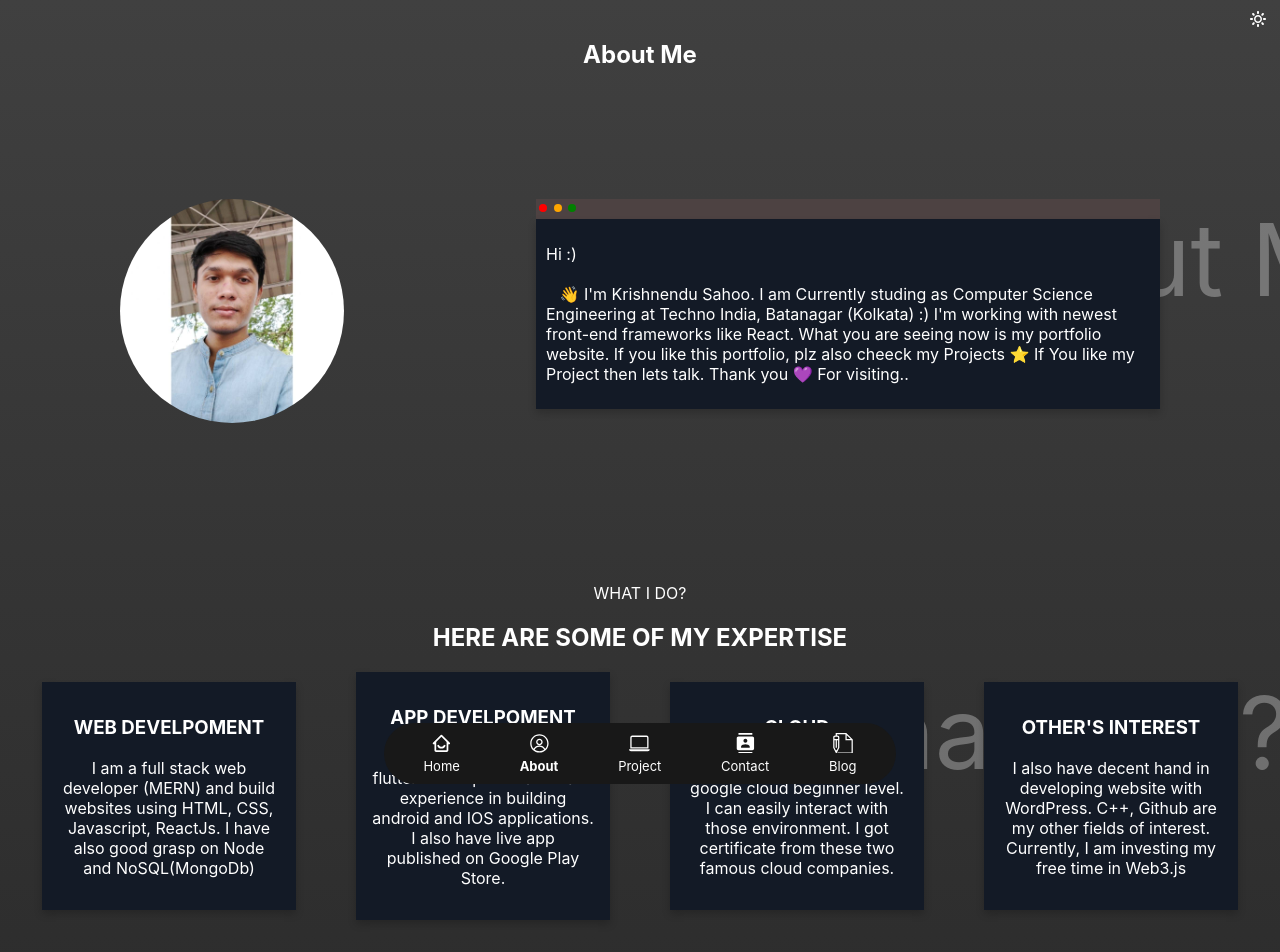
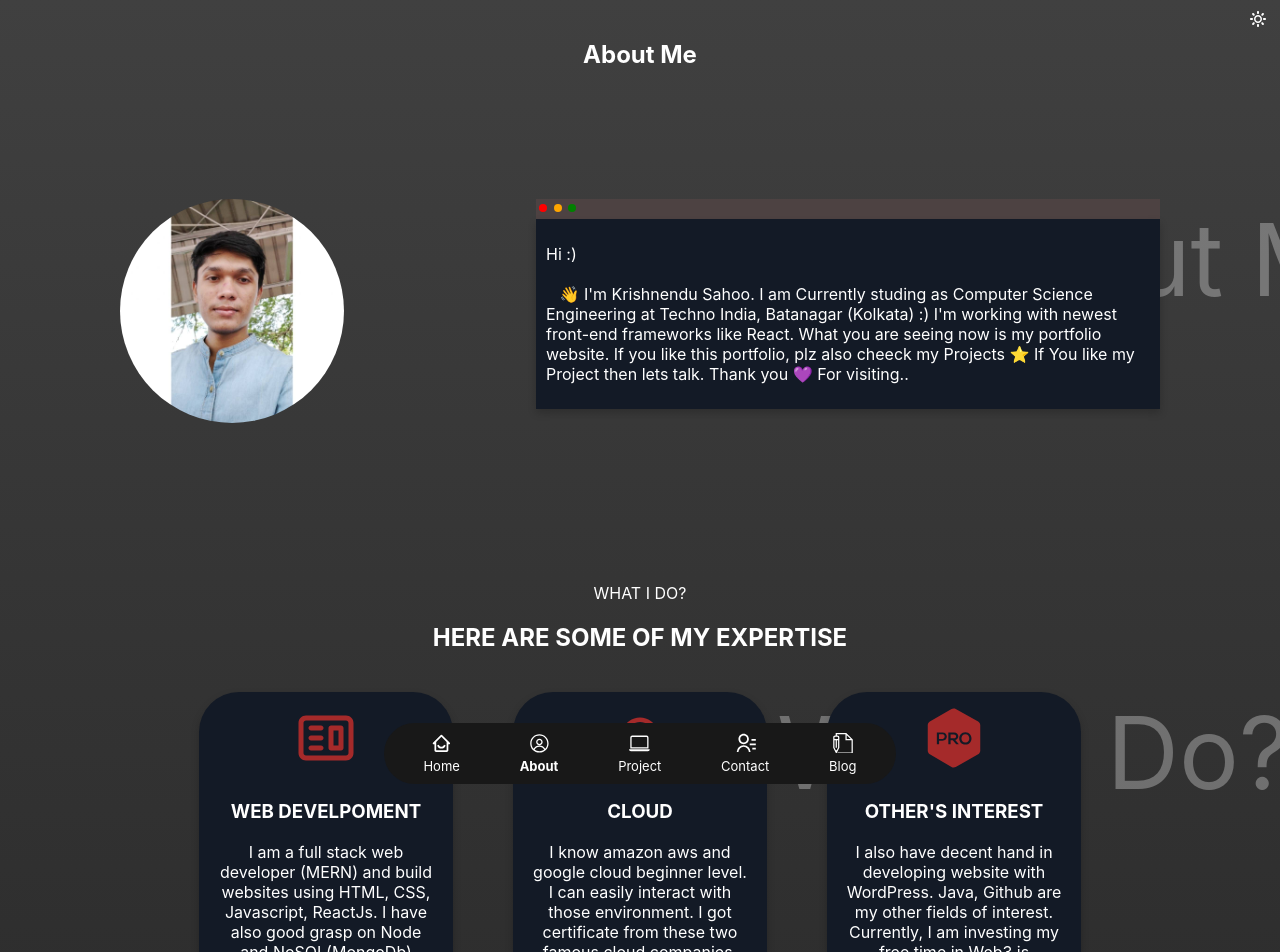
Before and after one commit to iKrishnendu/portfolio, a React (Create React App) app: page /about in a window 1280 px wide. Shown: the top 952 px of the page. Built offline with nearby package versions, Linux system fonts and the light colour scheme; a web font is replaced by a local one.

Commit message:
add some extra design

```diff
--- a/src/components/ContactMe.css
+++ b/src/components/ContactMe.css
@@ -12,10 +12,11 @@
 
 .Social-contact-me-component > div {
   background-color: #f1f1f1;
-  width: 50px;
+  width: 45px;
+  height: 45px;
   margin: 10px;
   text-align: center;
-  line-height: 43px;
+  line-height: 47px;
   font-size: 20px;
   border-radius: 50px;
 }
--- a/src/components/Experience.css
+++ b/src/components/Experience.css
@@ -52,4 +52,10 @@
   padding: 16px;
   text-align: center;
   background-color: var(--card-bg-clr);
+  border-radius: 40px;
 }
+
+.card > div {
+  font-size: 60px;
+  color: brown;
+}
--- a/src/components/Experience.js
+++ b/src/components/Experience.js
@@ -1,7 +1,9 @@
 import React from "react";
 import "./Experience.css";
 import ScrollAnimation from "./ScrollAnimation";
-
+import { CgWebsite } from "react-icons/cg";
+import { AiOutlineCloudServer } from "react-icons/ai";
+import { FaThemeco } from "react-icons/fa";
 const Experience = () => {
   return (
     <>
@@ -15,13 +17,18 @@ const Experience = () => {
           <p>WHAT I DO?</p>
 
           <h2>HERE ARE SOME OF MY EXPERTISE</h2>
+          <br />
           <ScrollAnimation
             name="What I Do?"
             // style={{ float: "right", overflow: "hidden" }}
           />
+
           <div class="row">
             <div class="column">
               <div class="card">
+                <div>
+                  <CgWebsite />
+                </div>
                 <h3>WEB DEVELPOMENT</h3>
                 <p>
                   I am a full stack web developer (MERN) and build websites
@@ -31,7 +38,7 @@ const Experience = () => {
               </div>
             </div>
 
-            <div class="column">
+            {/* <div class="column">
               <div class="card">
                 <h3>APP DEVELPOMENT</h3>
                 <p>
@@ -40,10 +47,13 @@ const Experience = () => {
                   have live app published on Google Play Store.
                 </p>
               </div>
-            </div>
+            </div> */}
 
             <div class="column">
               <div class="card">
+                <div>
+                  <AiOutlineCloudServer />
+                </div>
                 <h3>CLOUD</h3>
                 <p>
                   I know amazon aws and google cloud beginner level. I can
@@ -55,10 +65,13 @@ const Experience = () => {
 
             <div class="column">
               <div class="card">
+                <div>
+                  <FaThemeco />
+                </div>
                 <h3>OTHER'S INTEREST</h3>
                 <p>
                   I also have decent hand in developing website with WordPress.
-                  C++, Github are my other fields of interest. Currently, I am
+                  Java, Github are my other fields of interest. Currently, I am
                   investing my free time in Web3.js
                 </p>
               </div>
--- a/src/components/MyTools.js
+++ b/src/components/MyTools.js
@@ -24,6 +24,7 @@ function MyTools() {
       <div>
         <h1>PROFESSIONAL SKILLSET</h1>
       </div>
+      <br />
       <div className="mytool--Skill">
         <div className="mytool-div">
           <FaJava />
@@ -60,6 +61,7 @@ function MyTools() {
         name="Skills"
         // style={{ float: "right", overflow: "hidden" }}
       />
+      <br />
       <div>
         <h1>TOOLS I USE</h1>
       </div>
--- a/src/components/Navbar.js
+++ b/src/components/Navbar.js
@@ -1,7 +1,7 @@
 import React from "react";
 import { NavLink } from "react-router-dom";
 import { BiHomeSmile } from "react-icons/bi";
-import { MdContacts } from "react-icons/md";
+import { RiContactsLine } from "react-icons/ri";
 import { TfiWrite } from "react-icons/tfi";
 import { RxAvatar } from "react-icons/rx";
 import { BsLaptop } from "react-icons/bs";
@@ -41,7 +41,7 @@ const Navbar = () => {
             </li>
             <li>
               <NavLink style={navLinkStyles} to={"/contact"}>
-                <MdContacts className="nav-pic-color" />
+                <RiContactsLine className="nav-pic-color" />
                 <p className="nav--names">Contact</p>
               </NavLink>
             </li>
--- a/src/index.css
+++ b/src/index.css
@@ -67,6 +67,9 @@ body {
   background-image: var(--body-bg-img);
   color: var(--text-clr);
 }
+button:hover {
+  cursor: pointer;
+}
 
 code {
   font-family: source-code-pro, Menlo, Monaco, Consolas, "Courier New",
```
